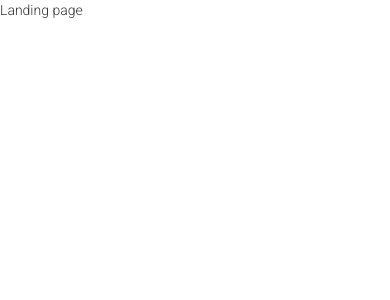
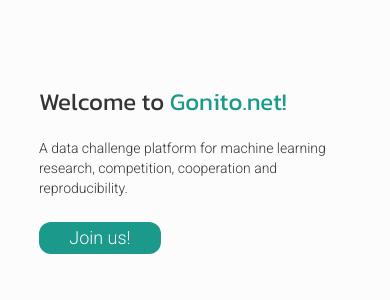
Before and after one commit to amu-cai/amueval-frontend, a React (Create React App) app: page / in a window 390 px wide. Shown: the top 300 px of the page. Built offline with nearby package versions, Linux system fonts and the light colour scheme.

Commit message:
mobile hero

```diff
--- /dev/null
+++ b/src/components/ButtonLink.js
@@ -0,0 +1,29 @@
+import React from "react";
+import styled from "styled-components";
+import {Label} from "../utils/fonts";
+
+const ButtonLinkStyle = styled(Label)`
+  background-color: ${({theme}) => theme.colors.green};
+  color: ${({theme}) => theme.colors.white};
+  border-radius: 12px;
+  text-align: center;
+  width: 122px;
+  padding: 4px 0;
+  cursor: pointer;
+  transition: transform 0.3s ease-in-out;
+  text-decoration: none;
+
+  &:hover {
+    transform: scale(1.15);
+  }
+`;
+
+function ButtonLink(props) {
+    return (
+        <ButtonLinkStyle>
+            {props.children}
+        </ButtonLinkStyle>
+    );
+}
+
+export default ButtonLink;
--- a/src/index.css
+++ b/src/index.css
@@ -13,4 +13,5 @@ html {
 
 body {
     font-family: 'Roboto', sans-serif;
+    background-color: #FCFCFC;
 }
--- a/src/pages/LandingPage.js
+++ b/src/pages/LandingPage.js
@@ -1,11 +1,30 @@
 import React from "react";
-import {Body} from "../utils/fonts";
+import {Body, H1, Label} from "../utils/fonts";
+import {Container, FlexColumn} from "../utils/containers";
+import theme from "../utils/theme";
+import {Link} from "react-router-dom";
+import ButtonLink from "../components/ButtonLink";
 
 function LandingPage() {
     return (
-        <Body>
-            Landing page
-        </Body>
+        <FlexColumn alignmentY='flex-start' setWidth='100%' setMinHeight='100vh' as='main'>
+            <FlexColumn alignmentX='flex-start' setGap='24px'
+                        setWidth='80%' setMaxWidtsetCursorh='352px' setMargin='90px 0 0 0'>
+                <H1 as="h1">
+                    Welcome to
+                    <Container setDisplay="inline" setColor={theme.colors.green}>
+                        &nbsp;Gonito.net!
+                    </Container>
+                </H1>
+                <Body as="p">
+                    A data challenge platform for machine learning research,
+                    competition, cooperation and reproducibility.
+                </Body>
+                <ButtonLink as={Link} to='/'>
+                    Join us!
+                </ButtonLink>
+            </FlexColumn>
+        </FlexColumn>
     );
 }
 
--- a/src/utils/containers.js
+++ b/src/utils/containers.js
@@ -4,12 +4,14 @@ const Container = styled.div`
   padding: ${({setPadding}) => setPadding ? setPadding : '0'};
   margin: ${({setMargin}) => setMargin ? setMargin : '0'};
   width: ${({setWidth}) => setWidth ? setWidth : 'auto'};
+  text-align: ${({setTextAlign}) => setTextAlign ? setTextAlign : 'left'};
   max-width: ${({setMaxWidth}) => setMaxWidth ? setMaxWidth : 'auto'};
   min-width: ${({setMinWidth}) => setMinWidth ? setMinWidth : 'auto'};
   height: ${({setHeight}) => setHeight ? setHeight : 'auto'};
   max-height: ${({setMaxHeight}) => setMaxHeight ? setMaxHeight : 'auto'};
   min-height: ${({setMinHeight}) => setMinHeight ? setMinHeight : 'auto'};
   background-color: ${({setBackgroundColor}) => setBackgroundColor ? setBackgroundColor : 'transparent'};
+  color: ${({theme, setColor}) => setColor ? setColor : theme.colors.dark};
   border-radius: ${({setBorderRadius}) => setBorderRadius ? setBorderRadius : '0'};
   box-shadow: ${({shadow}) => shadow ? shadow : 'none'};
   gap: ${({setGap}) => setGap ? setGap : '0'};
@@ -18,19 +20,19 @@ const Container = styled.div`
   display: ${({setDisplay}) => setDisplay ? setDisplay : 'block'};
   opacity: ${({setOpacity}) => setOpacity ? setOpacity : '1'};
   outline: ${({setOutline}) => setOutline ? setOutline : 'none'};
-  transition: opacity 0.3s ease-in-out;
+  text-decoration: ${({setTextDecoration}) => setTextDecoration ? setTextDecoration : 'none'};
 `;
 
 const FlexRow = styled(Container)`
   display: ${({setDisplay}) => setDisplay ? setDisplay : 'flex'};
-  justify-content: ${({alignment}) => alignment ? alignment : 'center'};
+  justify-content: ${({alignmentX}) => alignmentX ? alignmentX : 'center'};
   align-items: ${({alignmentY}) => alignmentY ? alignmentY : 'center'};
 `;
 
 const FlexColumn = styled(FlexRow)`
   flex-direction: column;
   justify-content: ${({alignmentY}) => alignmentY ? alignmentY : 'center'};
-  align-items: ${({alignment}) => alignment ? alignment : 'center'};
+  align-items: ${({alignmentX}) => alignmentX ? alignmentX : 'center'};
 `;
 
 const Grid = styled(Container)`
--- a/src/utils/fonts.js
+++ b/src/utils/fonts.js
@@ -6,7 +6,6 @@ const H1 = styled(Container)`
   font-weight: 400;
   font-size: 24px;
   line-height: 24px;
-  color: ${({theme, color}) => color ? color : theme.colors.dark};
 
   @media (min-width: ${({theme}) => theme.overMobile}) {
     font-size: 48px;
@@ -19,7 +18,6 @@ const H2 = styled(Container)`
   font-weight: 400;
   font-size: 20px;
   line-height: 24px;
-  color: ${({theme, color}) => color ? color : theme.colors.dark};
 
   @media (min-width: ${({theme}) => theme.overMobile}) {
     font-size: 32px;
@@ -32,7 +30,6 @@ const H3 = styled(Container)`
   font-weight: 400;
   font-size: 18px;
   line-height: 20px;
-  color: ${({theme, color}) => color ? color : theme.colors.dark};
 
   @media (min-width: ${({theme}) => theme.overMobile}) {
     font-size: 24px;
@@ -45,7 +42,6 @@ const Body = styled(Container)`
   font-weight: 300;
   font-size: 14px;
   line-height: 20px;
-  color: ${({theme, color}) => color ? color : theme.colors.dark};
 
   @media (min-width: ${({theme}) => theme.overMobile}) {
     font-weight: 400;
@@ -59,7 +55,6 @@ const Medium = styled(Container)`
   font-weight: 400;
   font-size: 14px;
   line-height: 20px;
-  color: ${({theme, color}) => color ? color : theme.colors.dark};
 
   @media (min-width: ${({theme}) => theme.overMobile}) {
     font-size: 16px;
@@ -73,11 +68,15 @@ const Menu = styled(Container)`
   font-size: 18px;
   line-height: 24px;
   font-weight: 400;
-  color: ${({theme, color}) => color ? color : theme.colors.dark};
 `;
 
 const Label = styled(Menu)`
   font-weight: 300;
+
+  @media (min-width: ${({theme}) => theme.overMobile}) {
+    font-size: 22px;
+    line-height: 24px;
+  }
 `;
 
 export {H1, H2, H3, Body, Medium, Menu, Label};
```
